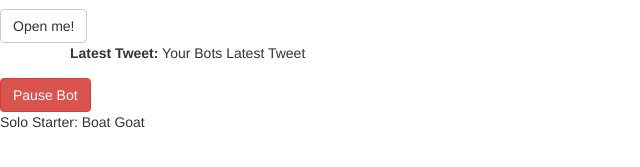
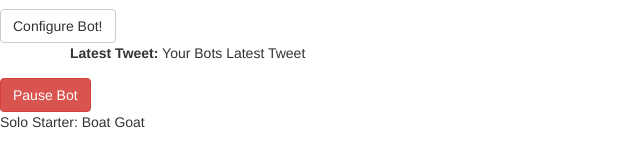
Before and after one commit to Katirene/BotGoat_SoloProject, a website: page public/views/index.html in a window 1280 px wide. Shown: the part 207-374 px from the top of the page, 0-640 px from the left. Drawn offline with Linux system fonts and the light colour scheme.

Commit message:
changed button text

```diff
--- a/public/views/index.html
+++ b/public/views/index.html
@@ -37,7 +37,7 @@
 </ul>
 
 
-<button ng-controller="ModalController" type="button" class="btn btn-default" ng-click="open()">Open me!</button>
+<button ng-controller="ModalController" type="button" class="btn btn-default" ng-click="open()">Configure Bot!</button>
 
 <div class="container">
     <form>
```
